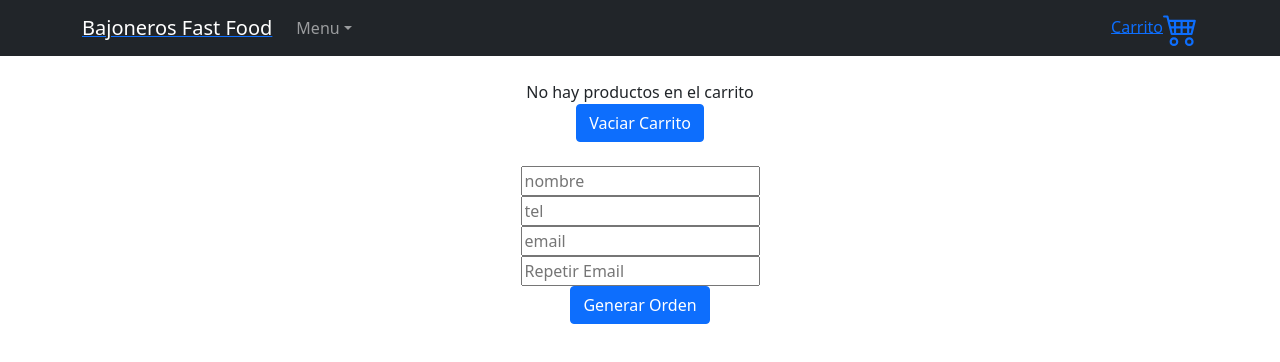
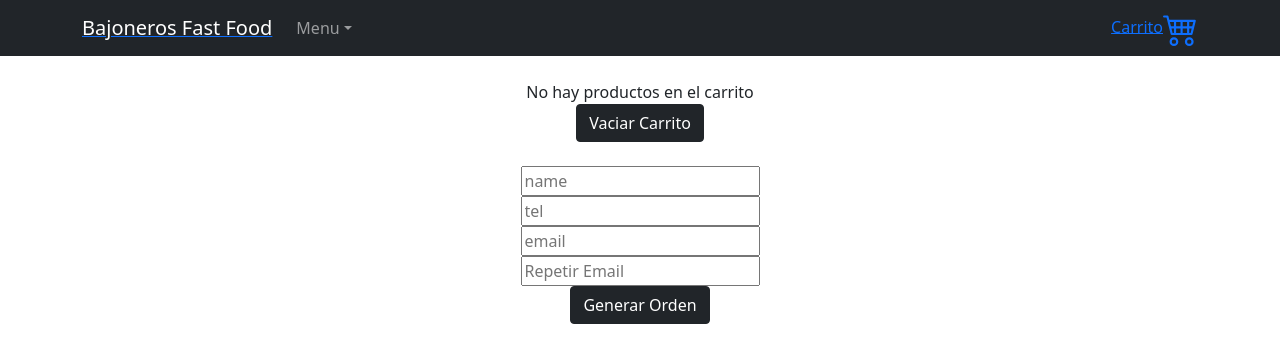
Before and after one commit to CarolinaOrtiz7/proyecto, a React (Create React App) app in the folder temp1/: page /cart in a window 1280 px wide. Shown: the top 362 px of the page. Built offline with nearby package versions, Linux system fonts and the light colour scheme; a web font is replaced by a local one.

Commit message:
item collection2

```diff
--- a/temp1/src/components/Cart/Cart.jsx
+++ b/temp1/src/components/Cart/Cart.jsx
@@ -19,7 +19,7 @@ const Cart = () => {
   const [dataForm, setDataForm] = useState({
       email: '',
       tel: '',
-      nombre: '',
+      name: '',
   })
 
 const { cartList, vaciarCarrito,borrarItem,sumaTotal } = useCartContext()
@@ -73,7 +73,7 @@ const realizarCompra = async (e) => {
           setDataForm({
               email: '',
               tel: '',
-              nombre: '',
+              name: '',
           })
           vaciarCarrito()
       })
@@ -84,7 +84,7 @@ batch.commit()
 const handleChange = (event) => {
   setDataForm({
       ...dataForm,
-      [event.target.nombre]: event.target.valor
+      [event.target.name]: event.target.value
   })
 }
 
@@ -123,7 +123,7 @@ return <div>
           :
             <>
                 <label>No hay productos en el carrito</label> <br></br>
-                <Button onClick={vaciarCarrito} >Vaciar Carrito</Button> <br></br>
+                <Button bg="dark" variant="dark" onClick={vaciarCarrito} >Vaciar Carrito</Button> <br></br>
             </>
 
       }
@@ -134,37 +134,37 @@ return <div>
 onSubmit={realizarCompra}
 >
 <input
-    tipo='texto'
-    nombre='nombre'
-    placeholder='nombre'
+    type='texto'
+    name='name'
+    placeholder='name'
     onChange={handleChange}
-    valor={dataForm.nombre}
+    value={dataForm.name}
 />
 <br />
 <input
-    tipo='numero'
+    type='numero'
     name='tel'
     placeholder='tel'
     onChange={handleChange}
-    valor={dataForm.tel}
+    value={dataForm.tel}
 />
 <br/>
 <input
-    tipo='email'
-    nombre='email'
+    type='email'
+    name='email'
     placeholder='email'
     onChange={handleChange}
-    valor={dataForm.email}
+    value={dataForm.email}
 /> <br></br>
 <input
-    tipo='email'
-    nombre='validarEmail'
+    type='email'
+    name='validarEmail'
     placeholder='Repetir Email'
     onChange={handleChange}
 
 />
 <br/>
-<Button>Generar Orden</Button>
+<Button bg="dark" variant="dark">Generar Orden</Button>
 </form>
 
 
```
